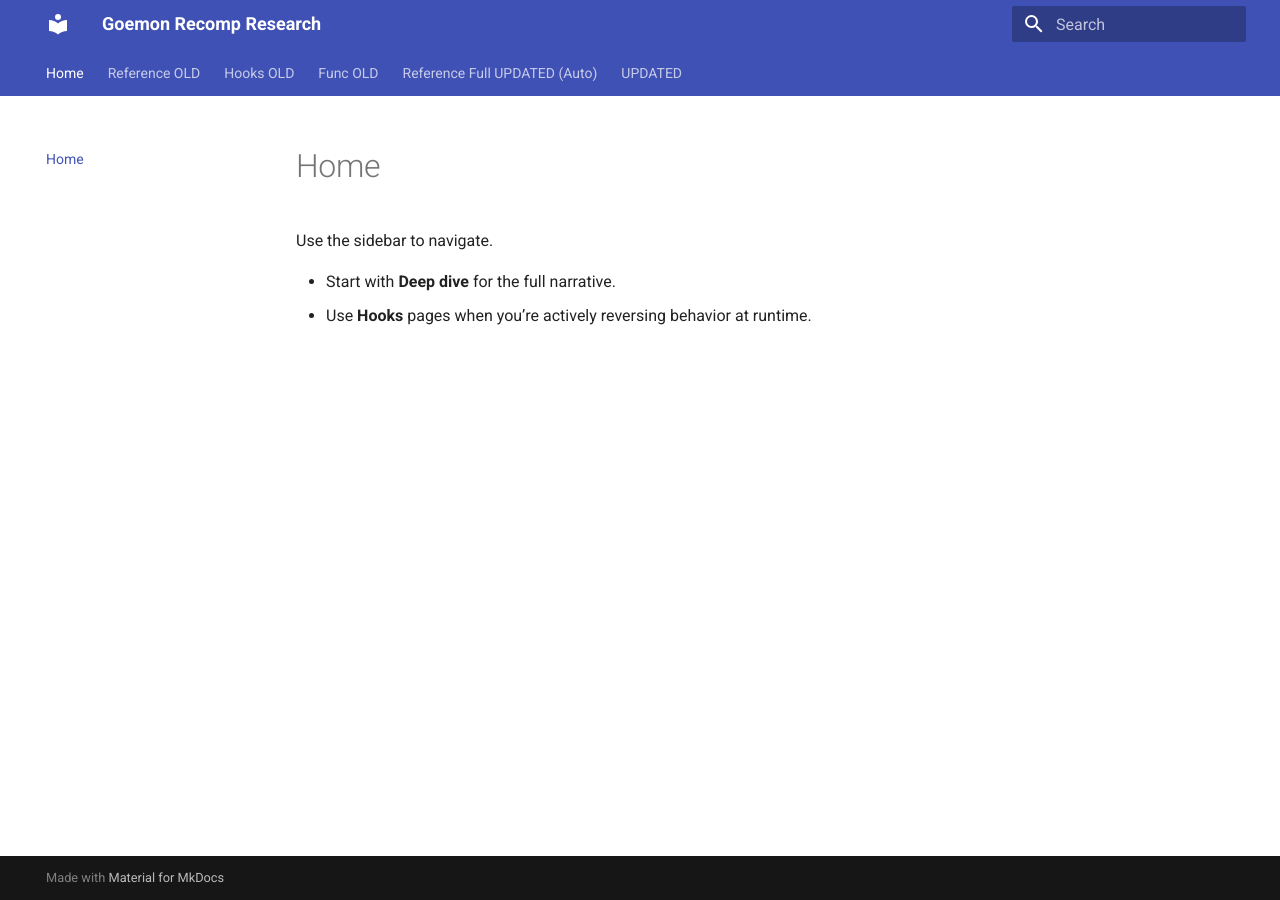
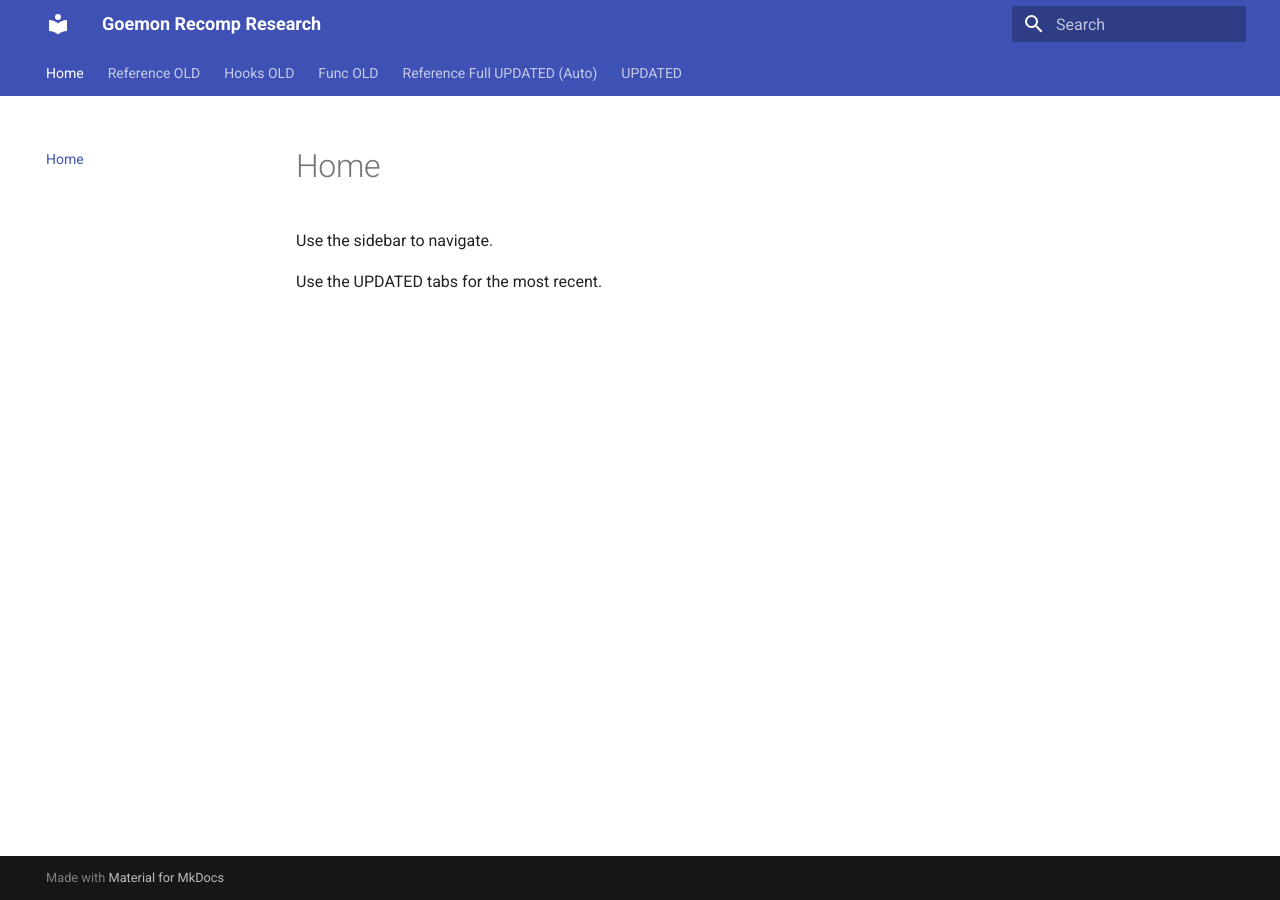
Before and after one commit to sirdankz/goemon-recomp-research, an MkDocs documentation site: the page built from docs/index.md, in a window 1280 px wide. Built offline with MkDocs 1.6.1 and Material for MkDocs 9.7.7, drawn with Linux system fonts in a browser that asks for light colours.

Commit message:
Update navigation instructions in index.md
Removed outdated navigation instructions and updated tab reference.

```diff
--- a/docs/index.md
+++ b/docs/index.md
@@ -2,5 +2,4 @@
 
 Use the sidebar to navigate.
 
-- Start with **Deep dive** for the full narrative.
-- Use **Hooks** pages when you’re actively reversing behavior at runtime.
+Use the UPDATED tabs for the most recent.
```
